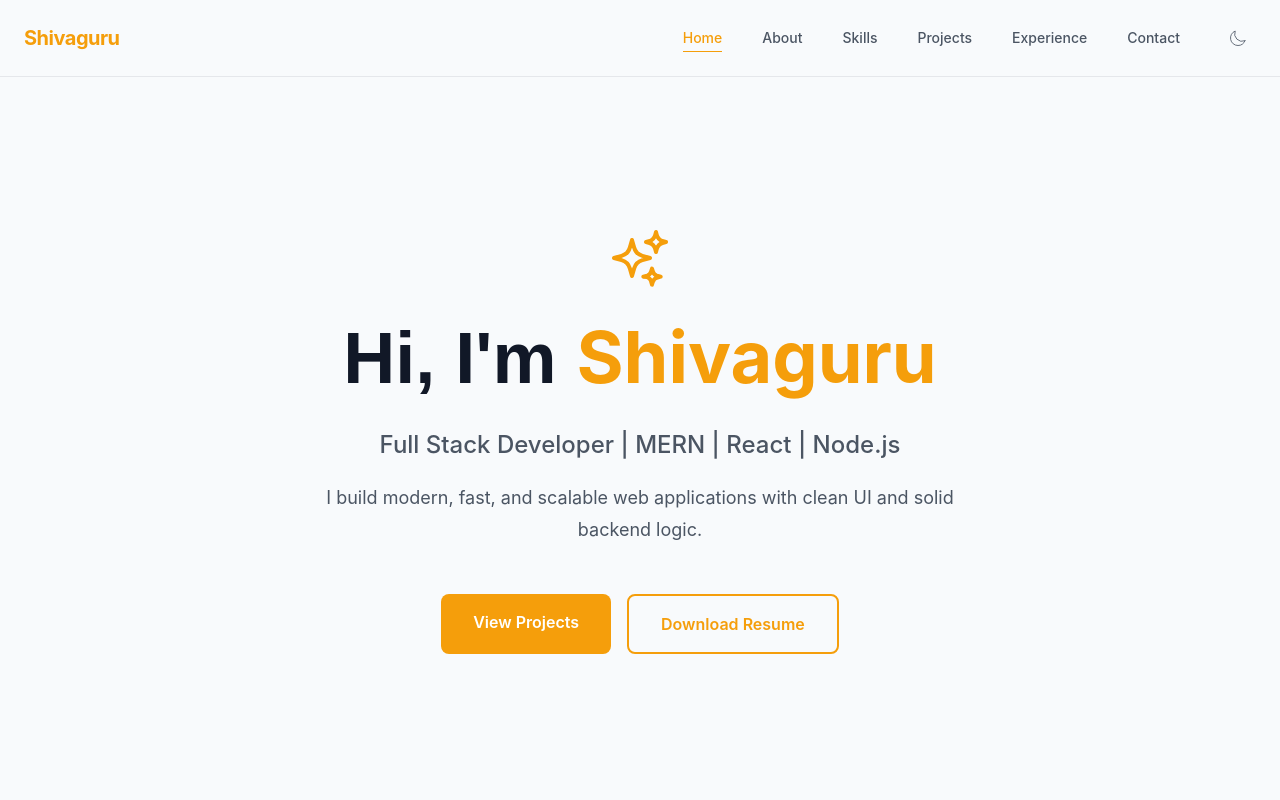
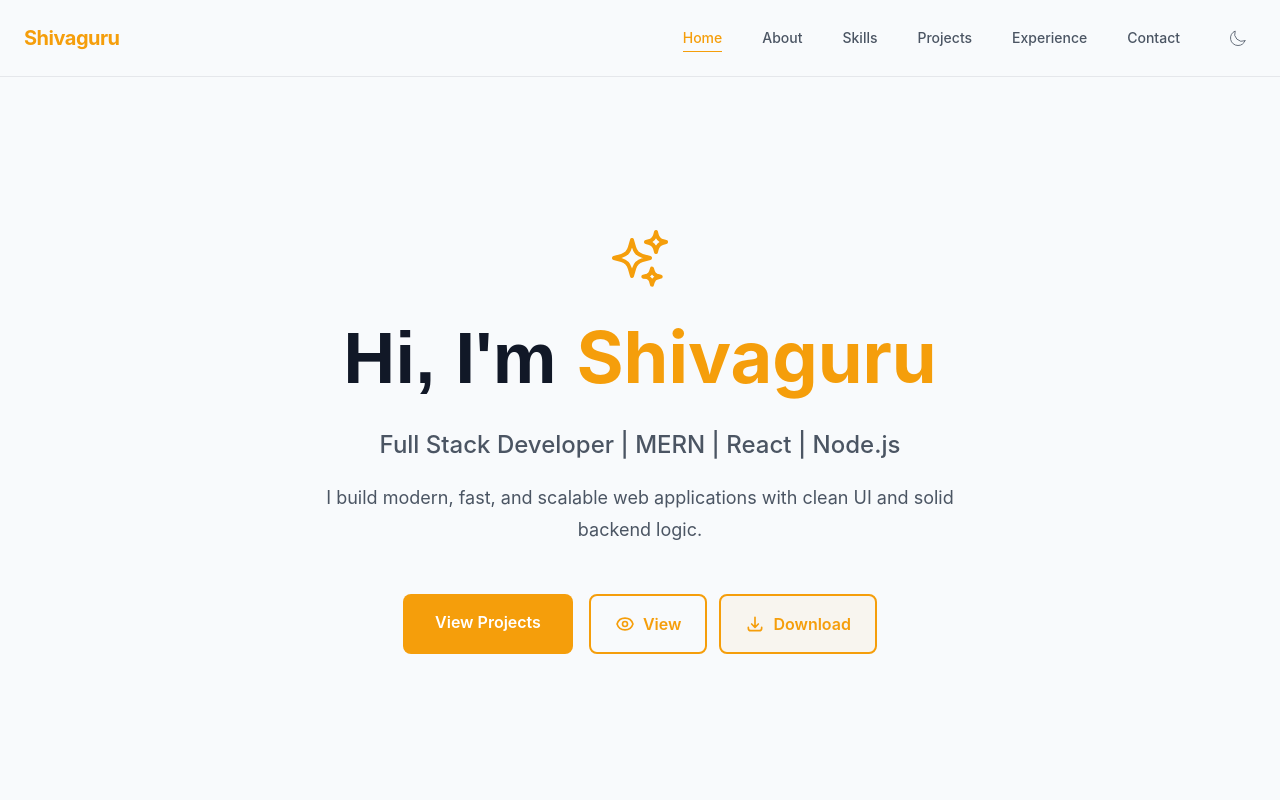
Before and after one commit to shivaguru10/professional_portfolio, a React (Vite) app: page / in a window 1280 px wide. Shown: the top 800 px of the page. Built offline with nearby package versions, Linux system fonts and the light colour scheme.

Commit message:
Enhance resume interaction with View/Download buttons and SVG icons

```diff
--- a/src/sections/Hero.jsx
+++ b/src/sections/Hero.jsx
@@ -40,16 +40,39 @@ export default function Hero() {
             View Projects
           </a>
 
+          <div className="flex gap-3">
+            {/* View Resume Button */}
             <a
               href={`${import.meta.env.BASE_URL}Shivaguru_CV_2026.pdf`}
-            download="Shivaguru_CV_2026.pdf"
-            className="px-8 py-4 rounded-lg
+              target="_blank"
+              rel="noopener noreferrer"
+              className="flex items-center gap-2 px-6 py-4 rounded-lg
                          border-2 border-[var(--color-primary)]
                          text-[var(--color-primary)] font-semibold text-base
                          hover:bg-[var(--color-primary)]/10 transition-all duration-200"
             >
-            Download Resume
+              <svg className="w-5 h-5" fill="none" stroke="currentColor" strokeWidth="2" viewBox="0 0 24 24">
+                <path strokeLinecap="round" strokeLinejoin="round" d="M15 12a3 3 0 11-6 0 3 3 0 016 0z" />
+                <path strokeLinecap="round" strokeLinejoin="round" d="M2.458 12C3.732 7.943 7.523 5 12 5c4.478 0 8.268 2.943 9.542 7-1.274 4.057-5.064 7-9.542 7-4.477 0-8.268-2.943-9.542-7z" />
+              </svg>
+              View
             </a>
+
+            {/* Download Resume Button */}
+            <a
+              href={`${import.meta.env.BASE_URL}Shivaguru_CV_2026.pdf`}
+              download="Shivaguru_CV_2026.pdf"
+              className="flex items-center gap-2 px-6 py-4 rounded-lg
+                         border-2 border-[var(--color-primary)]
+                         text-[var(--color-primary)] font-semibold text-base
+                         hover:bg-[var(--color-primary)]/20 transition-all duration-200 bg-[var(--color-primary)]/5"
+            >
+              <svg className="w-5 h-5" fill="none" stroke="currentColor" strokeWidth="2" viewBox="0 0 24 24">
+                <path strokeLinecap="round" strokeLinejoin="round" d="M4 16v1a3 3 0 003 3h10a3 3 0 003-3v-1m-4-4l-4 4m0 0l-4-4m4 4V4" />
+              </svg>
+              Download
+            </a>
+          </div>
         </div>
       </div>
     </section>
```
Lines whose indentation alone changed are shown as unchanged.
